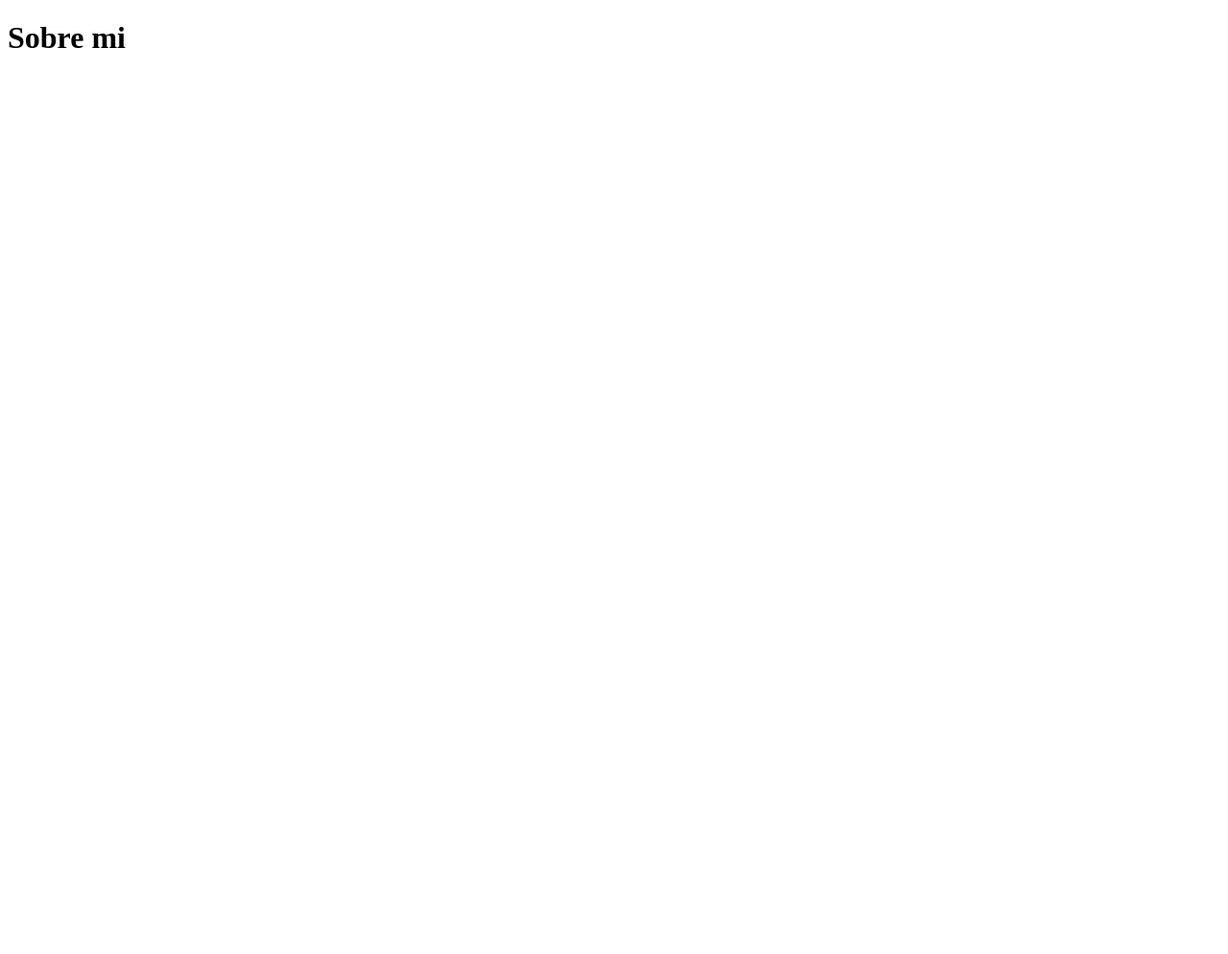
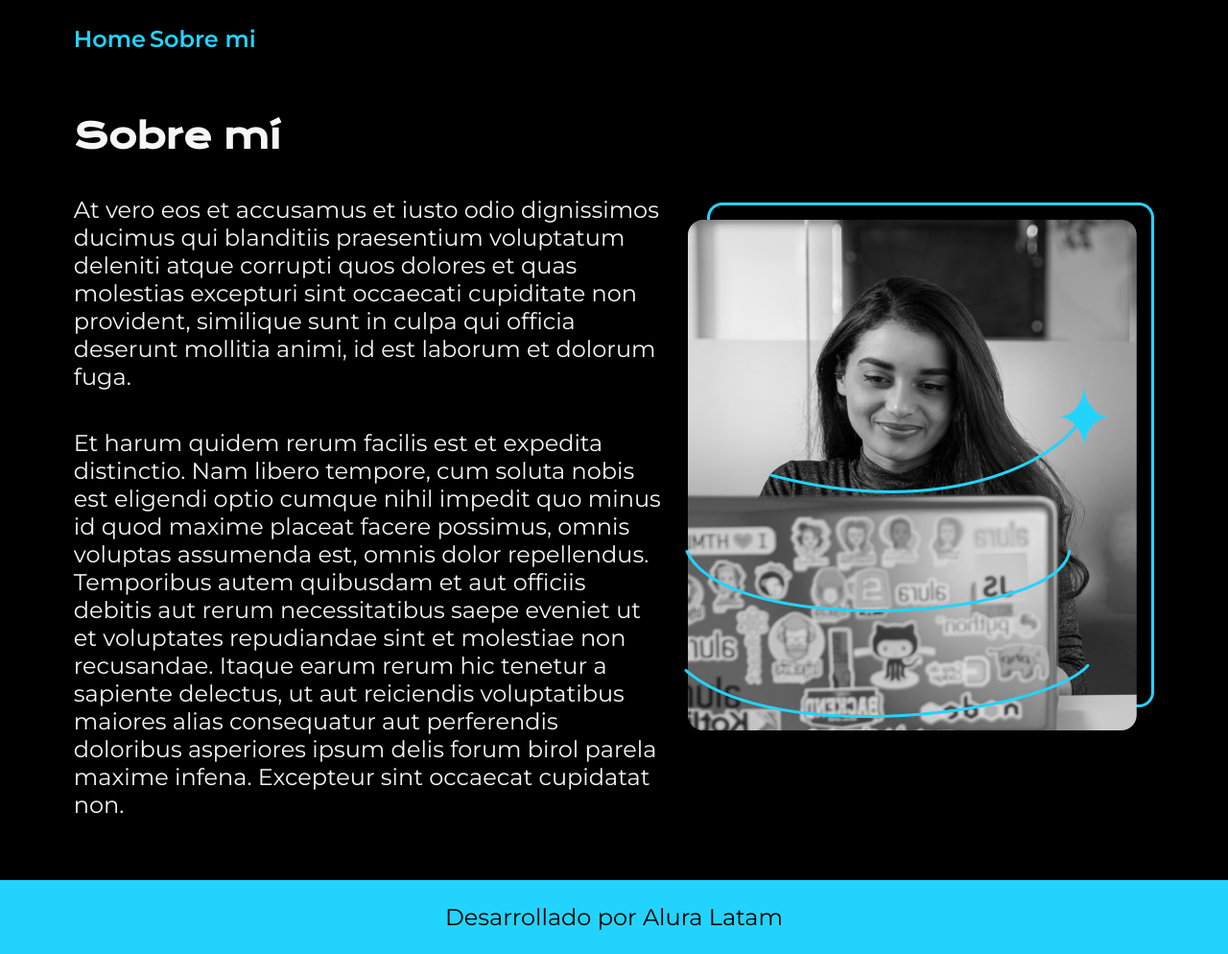
Before and after one commit to Marian2811/Portafolio, a plain HTML site: page about.html in a window 1280 px wide. Shown: the whole page at 96% size. Before the commit the page ends 800 px from the top, so only its background shows below. Drawn offline with nearby package versions, Linux system fonts and the light colour scheme.

Commit message:
Actualiza el about

```diff
--- a/about.html
+++ b/about.html
@@ -2,10 +2,39 @@
 <html lang="es-mx">
 <head>
     <meta charset="UTF-8">
+    <meta http-equiv="X-UA-Compatible" content="IE=edge">
     <meta name="viewport" content="width=device-width, initial-scale=1.0">
     <title>Sobre mi</title>
+    <link rel="stylesheet" href="./styles/style.css">
 </head>
 <body>
-    <h1>Sobre mi</h1>
+    <header class="header">
+        <nav class="header__menu"></nav>
+        <a class="header__menu__link" href="index.html">Home</a>
+        <a class="header__menu__link" href="about.html">Sobre mi</a>
+
+    </header>
+    <main class="presentación">
+        <section class="presentación__contenido">
+        <h1 class="presentación__contenido__título">Sobre mí</h1>
+        <p class="presentación__contenido__texto">At vero eos et accusamus et iusto odio dignissimos ducimus qui blanditiis
+            praesentium voluptatum deleniti atque corrupti quos dolores et quas molestias
+            excepturi sint occaecati cupiditate non provident, similique sunt in culpa qui officia
+            deserunt mollitia animi, id est laborum et dolorum fuga.</p>
+
+        <p class="presentación__contenido__texto">Et harum quidem rerum facilis est et expedita distinctio. Nam libero tempore,
+            cum soluta nobis est eligendi optio cumque nihil impedit quo minus id quod maxime
+            placeat facere possimus, omnis voluptas assumenda est, omnis dolor repellendus. Temporibus
+            autem quibusdam et aut officiis debitis aut rerum necessitatibus saepe eveniet ut et voluptates
+             repudiandae sint et molestiae non recusandae. Itaque earum rerum hic tenetur a sapiente delectus,
+              ut aut reiciendis voluptatibus maiores alias consequatur aut perferendis doloribus asperiores
+              ipsum delis forum birol parela maxime infena. Excepteur sint occaecat cupidatat non.</p>
+
+    </section>
+        <img class="presentación__imagen" src="./assets/Imagem.png" alt="Imagen de Ana García trabajando">
+    </main>
+    <footer class="footer">
+        <p>Desarrollado por Alura Latam</p>
+    </footer>
 </body>
 </html>
```
